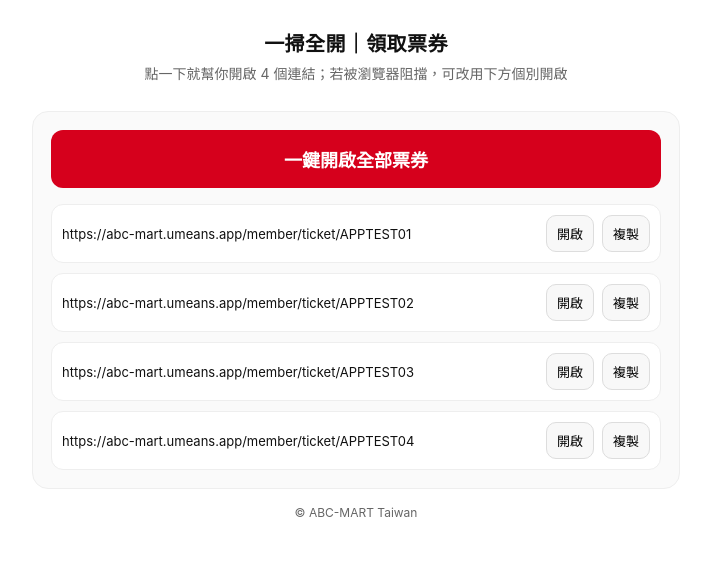
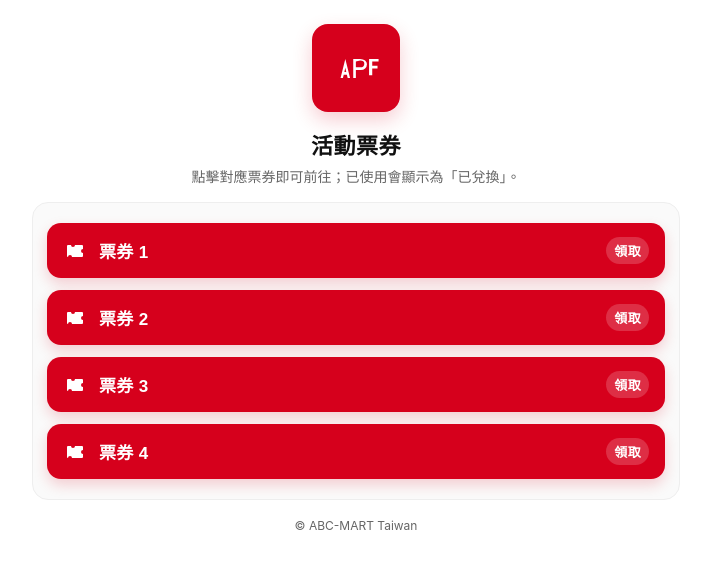
Before and after one commit to abcmarttw/one-scan, a plain HTML site: page abc-one-scan.html in a window 1280 px wide. Shown: the whole page, without its empty margins (284-995 px from the left). Drawn offline with Linux system fonts and the light colour scheme.

Commit message:
Update abc-one-scan.html

```diff
--- a/abc-one-scan.html
+++ b/abc-one-scan.html
@@ -4,111 +4,154 @@
 <head>
   <meta charset="UTF-8" />
   <meta name="viewport" content="width=device-width, initial-scale=1" />
-  <title>ABC-MART｜一掃全開</title>
+  <title>ABC-MART｜活動票券</title>
+  <meta name="format-detection" content="telephone=no">
   <style>
-    :root { --brand:#d6001c; --ink:#111; --muted:#666; --bg:#fff; --card:#fafafa; }
+    :root {
+      --brand: #d6001c;
+      --brand-ink: #fff;
+      --ink: #111;
+      --muted: #666;
+      --bg: #ffffff;
+      --card: #fafafa;
+      --ok: #10b981;
+      --border: #eee;
+      --redeemed: #f1f5f9;
+    }
     * { box-sizing: border-box; }
-    body { margin:0; font-family: -apple-system, BlinkMacSystemFont, "Segoe UI", Roboto, "Noto Sans TC", "PingFang TC", "Microsoft JhengHei", Arial, sans-serif; color:var(--ink); background:var(--bg); }
-    header { padding:28px 20px 12px; text-align:center; }
-    .title { font-size:20px; font-weight:800; letter-spacing:0.02em; }
-    .subtitle { color:var(--muted); font-size:14px; margin-top:6px; }
-    .wrap { max-width:680px; margin:0 auto; padding:16px 16px 28px; }
-    .card { background:var(--card); border:1px solid #eee; border-radius:16px; padding:18px; }
-    .cta { width:100%; padding:16px; font-size:18px; font-weight:800; border:none; border-radius:12px; background:var(--brand); color:#fff; cursor:pointer; }
-    .cta:active { transform: translateY(1px); }
-    .links { margin-top:16px; display:grid; gap:10px; }
-    .link-row { display:flex; gap:8px; align-items:center; background:#fff; border:1px solid #eee; border-radius:12px; padding:10px; }
-    .url { flex:1; overflow:auto; font-size:13px; white-space:nowrap; }
-    .btn { padding:8px 10px; font-size:13px; border-radius:10px; border:1px solid #ddd; background:#f8f8f8; cursor:pointer; }
-    .btn:active { transform: translateY(1px); }
-    footer { text-align:center; color:var(--muted); font-size:12px; margin-top:16px; }
-    .note { font-size:13px; color:#444; margin-top:12px; line-height:1.6; }
+    html, body { margin:0; padding:0; background: var(--bg); color: var(--ink); font-family: -apple-system, BlinkMacSystemFont, "Segoe UI", Roboto, "Noto Sans TC", "PingFang TC", "Microsoft JhengHei", Arial, sans-serif; }
+    .wrap { max-width: 680px; margin: 0 auto; padding: 24px 16px 40px; }
+    header { text-align:center; margin-bottom: 12px; }
+    .logo {
+      display:inline-flex; align-items:center; justify-content:center;
+      width: 88px; height: 88px; border-radius: 16px;
+      background: var(--brand);
+      box-shadow: 0 8px 20px rgba(214,0,28,0.2);
+    }
+    .logo svg { width:60%; height:60%; }
+    h1 { font-size: 22px; margin: 16px 0 6px; letter-spacing: .02em; }
+    .sub { color: var(--muted); font-size: 14px; }
+    .card { background: var(--card); border:1px solid var(--border); border-radius: 16px; padding: 14px; margin-top: 16px; }
+    .list { display:grid; gap: 12px; margin: 6px 0; }
+    button.ticket {
+      width: 100%; display:flex; align-items:center; gap: 12px;
+      padding: 14px 16px; border:none; border-radius: 14px;
+      background: var(--brand); color: var(--brand-ink);
+      font-size: 17px; font-weight: 800; letter-spacing: .02em;
+      box-shadow: 0 6px 14px rgba(214,0,28,.18);
+      cursor: pointer; transition: transform .02s ease;
+    }
+    button.ticket:active { transform: translateY(1px); }
+    .icon { width: 24px; height: 24px; flex: 0 0 24px; display: inline-flex; align-items:center; justify-content:center; }
+    .label { flex: 1; text-align: left; }
+    .status { font-size: 13px; font-weight: 700; padding: 4px 8px; border-radius: 999px; background: rgba(255,255,255,.18); }
+    /* redeemed style */
+    button.ticket.redeemed {
+      background: var(--redeemed);
+      color: #334155;
+      box-shadow: none;
+      border: 1px solid var(--border);
+      cursor: default;
+    }
+    button.ticket.redeemed .status {
+      background: #e2e8f0;
+      color: #0f172a;
+    }
+    footer { text-align:center; color: var(--muted); font-size: 12px; margin-top: 18px; }
   </style>
 </head>
 <body>
-  <header>
-    <div class="title">一掃全開｜領取票券</div>
-    <div class="subtitle">點一下就幫你開啟 4 個連結；若被瀏覽器阻擋，可改用下方個別開啟</div>
-  </header>
   <div class="wrap">
-    <div class="card">
-      <button id="openAll" class="cta">一鍵開啟全部票券</button>
-      <div class="note" id="status"></div>
-      <div class="links">
-        <div class="link-row">
-          <span class="url">https://abc-mart.umeans.app/member/ticket/APPTEST01</span>
-          <button class="btn" onclick="openOne('https://abc-mart.umeans.app/member/ticket/APPTEST01')">開啟</button>
-          <button class="btn" onclick="copy('https://abc-mart.umeans.app/member/ticket/APPTEST01')">複製</button>
-        </div>
-        <div class="link-row">
-          <span class="url">https://abc-mart.umeans.app/member/ticket/APPTEST02</span>
-          <button class="btn" onclick="openOne('https://abc-mart.umeans.app/member/ticket/APPTEST02')">開啟</button>
-          <button class="btn" onclick="copy('https://abc-mart.umeans.app/member/ticket/APPTEST02')">複製</button>
-        </div>
-        <div class="link-row">
-          <span class="url">https://abc-mart.umeans.app/member/ticket/APPTEST03</span>
-          <button class="btn" onclick="openOne('https://abc-mart.umeans.app/member/ticket/APPTEST03')">開啟</button>
-          <button class="btn" onclick="copy('https://abc-mart.umeans.app/member/ticket/APPTEST03')">複製</button>
-        </div>
-        <div class="link-row">
-          <span class="url">https://abc-mart.umeans.app/member/ticket/APPTEST04</span>
-          <button class="btn" onclick="openOne('https://abc-mart.umeans.app/member/ticket/APPTEST04')">開啟</button>
-          <button class="btn" onclick="copy('https://abc-mart.umeans.app/member/ticket/APPTEST04')">複製</button>
-        </div>
+    <header>
+      <!-- ABC-MART square logo as inline SVG -->
+      <div class="logo" aria-hidden="true">
+        <svg viewBox="0 0 100 100" role="img" aria-label="ABC-MART">
+          <rect x="0" y="0" width="100" height="100" fill="#d6001c"/>
+          <g fill="#ffffff">
+            <path d="M20 68 L29 32 L38 68 L33.5 68 L32 62 H26 L24.5 68 Z M27.2 57 H30.8 L29 49 Z"/>
+            <path d="M44 32 H57 q6 0 9.5 3.2T70 42 q0 4.8-3.5 8.1T57 53 H49 v15 H44 Z M49 37 v11 h8 q4 0 6-1.8t2-5.2 q0-6-8-6 Z"/>
+            <path d="M74 32 H92 v5 H80 v8 h10 v5 H80 v13 H74 Z"/>
+          </g>
+        </svg>
       </div>
-    </div>
+      <h1>活動票券</h1>
+      <div class="sub">點擊對應票券即可前往；已使用會顯示為「已兌換」。</div>
+    </header>
+
+    <section class="card">
+      <div class="list">
+        <button class="ticket" data-key="ticket1" data-url="https://abc-mart.umeans.app/member/ticket/APPTEST01">
+          <span class="icon" aria-hidden="true">
+            <!-- ticket icon -->
+            <svg viewBox="0 0 24 24"><path d="M4 7a1 1 0 0 1 1-1h3a2 2 0 1 0 4 0h7a1 1 0 0 1 1 1v3a2 2 0 1 0 0 4v3a1 1 0 0 1-1 1H9a2 2 0 1 0-4 0H5a1 1 0 0 1-1-1z" fill="currentColor"/></svg>
+          </span>
+          <span class="label">票券 1</span>
+          <span class="status">領取</span>
+        </button>
+
+        <button class="ticket" data-key="ticket2" data-url="https://abc-mart.umeans.app/member/ticket/APPTEST02">
+          <span class="icon" aria-hidden="true">
+            <svg viewBox="0 0 24 24"><path d="M4 7a1 1 0 0 1 1-1h3a2 2 0 1 0 4 0h7a1 1 0 0 1 1 1v3a2 2 0 1 0 0 4v3a1 1 0 0 1-1 1H9a2 2 0 1 0-4 0H5a1 1 0 0 1-1-1z" fill="currentColor"/></svg>
+          </span>
+          <span class="label">票券 2</span>
+          <span class="status">領取</span>
+        </button>
+
+        <button class="ticket" data-key="ticket3" data-url="https://abc-mart.umeans.app/member/ticket/APPTEST03">
+          <span class="icon" aria-hidden="true">
+            <svg viewBox="0 0 24 24"><path d="M4 7a1 1 0 0 1 1-1h3a2 2 0 1 0 4 0h7a1 1 0 0 1 1 1v3a2 2 0 1 0 0 4v3a1 1 0 0 1-1 1H9a2 2 0 1 0-4 0H5a1 1 0 0 1-1-1z" fill="currentColor"/></svg>
+          </span>
+          <span class="label">票券 3</span>
+          <span class="status">領取</span>
+        </button>
+
+        <button class="ticket" data-key="ticket4" data-url="https://abc-mart.umeans.app/member/ticket/APPTEST04">
+          <span class="icon" aria-hidden="true">
+            <svg viewBox="0 0 24 24"><path d="M4 7a1 1 0 0 1 1-1h3a2 2 0 1 0 4 0h7a1 1 0 0 1 1 1v3a2 2 0 1 0 0 4v3a1 1 0 0 1-1 1H9a2 2 0 1 0-4 0H5a1 1 0 0 1-1-1z" fill="currentColor"/></svg>
+          </span>
+          <span class="label">票券 4</span>
+          <span class="status">領取</span>
+        </button>
+      </div>
+    </section>
+
     <footer>© ABC-MART Taiwan</footer>
   </div>
+
 <script>
-  const urls = [
-    "https://abc-mart.umeans.app/member/ticket/APPTEST01",
-    "https://abc-mart.umeans.app/member/ticket/APPTEST02",
-    "https://abc-mart.umeans.app/member/ticket/APPTEST03",
-    "https://abc-mart.umeans.app/member/ticket/APPTEST04",
-  ];
+  const KEY_PREFIX = "abc_ticket_redeemed_";
 
-  // 開啟單一連結（給下方個別按鈕用）
-  function openOne(u){ window.open(u, "_blank"); }
-
-  // 複製到剪貼簿
-  async function copy(text){
-    try{
-      await navigator.clipboard.writeText(text);
-      toast("已複製連結");
-    }catch(e){
-      toast("這個瀏覽器不支援自動複製");
-    }
+  // 初始化：把 localStorage 狀態反映到 UI
+  function init() {
+    document.querySelectorAll("button.ticket").forEach(btn => {
+      const key = KEY_PREFIX + btn.dataset.key;
+      if (localStorage.getItem(key) === "1") {
+        setRedeemed(btn);
+      }
+      btn.addEventListener("click", () => handleClick(btn));
+    });
   }
 
-  // 顯示小提示
-  let toastTimer;
-  function toast(msg){
-    const s = document.getElementById("status");
-    s.textContent = msg;
-    clearTimeout(toastTimer);
-    toastTimer = setTimeout(()=> s.textContent = "", 2500);
+  function handleClick(btn) {
+    if (btn.classList.contains("redeemed")) return;
+    const url = btn.dataset.url;
+    // 1. 開啟連結（新分頁）
+    window.open(url, "_blank");
+    // 2. 標記已兌換
+    localStorage.setItem(KEY_PREFIX + btn.dataset.key, "1");
+    setRedeemed(btn);
   }
 
-  // 一鍵開啟：同一個使用者點擊手勢中開四個視窗（行動裝置可能仍會阻擋，視瀏覽器策略而定）
-  document.getElementById("openAll").addEventListener("click", () => {
-    let opened = 0;
-    urls.forEach((u, i) => {
-      // 以微延遲排開，有助於部分瀏覽器降低擋彈窗的機率
-      setTimeout(() => {
-        const w = window.open(u, "_blank");
-        if (w) opened++;
-        if (i === urls.length - 1){
-          if (opened === urls.length){
-            toast("已在新分頁開啟 4 個票券");
-          } else if (opened > 0){
-            toast(`已開啟 ${opened} 個；其餘可能被瀏覽器阻擋，請改用下方個別按鈕`);
-          } else {
-            toast("看起來被阻擋了，請逐一點選下方連結開啟");
-          }
-        }
-      }, i * 100);
-    });
-  });
+  function setRedeemed(btn) {
+    btn.classList.add("redeemed");
+    const st = btn.querySelector(".status");
+    st.textContent = "✅ 已兌換";
+    // 為避免誤觸，兌換後移除指標樣式
+    btn.style.pointerEvents = "none";
+    btn.setAttribute("aria-disabled", "true");
+  }
+
+  document.addEventListener("DOMContentLoaded", init);
 </script>
 </body>
 </html>
```
